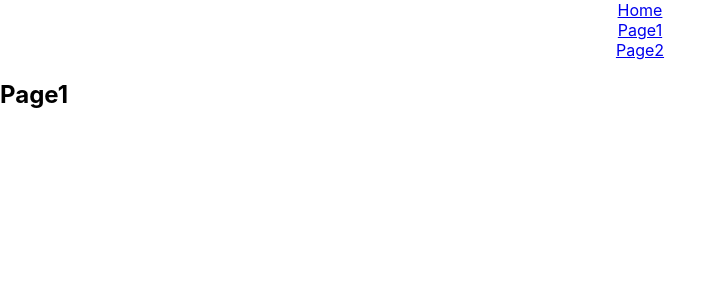
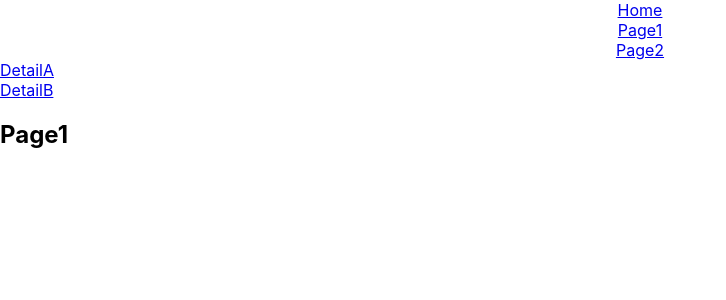
Before and after one commit to hinoharashinya/react-commentary, a React (Create React App) app: page /page1 in a window 1280 px wide. Shown: the top 300 px of the page, without its empty margins (0-726 px from the left). Built offline with nearby package versions, Linux system fonts and the light colour scheme.

Commit message:
add detail page

```diff
--- /dev/null
+++ b/src/components/routing/DetailA.jsx
@@ -0,0 +1,7 @@
+export const DetailA = () => {
+  return(
+    <>
+      <h2>DetailA</h2>
+    </>
+  );
+}
--- /dev/null
+++ b/src/components/routing/DetailB.jsx
@@ -0,0 +1,7 @@
+export const DetailB = () => {
+  return(
+    <>
+      <h2>DetailB</h2>
+    </>
+  );
+}
--- a/src/components/routing/Page1.jsx
+++ b/src/components/routing/Page1.jsx
@@ -1,6 +1,11 @@
+import {Link} from "react-router-dom";
+
 export const Page1 = () => {
   return(
     <>
+      <Link to="/page1/detailA">DetailA</Link>
+      <br />
+      <Link to="/page1/detailB">DetailB</Link>
       <h2>Page1</h2>
     </>
   );
--- a/src/components/routing/Routes.jsx
+++ b/src/components/routing/Routes.jsx
@@ -3,6 +3,8 @@ import {Switch, Route} from "react-router-dom";
 import {Home} from "./Home";
 import {Page1} from "./Page1";
 import {Page2} from "./Page2";
+import {DetailA} from "./DetailA";
+import {DetailB} from "./DetailB";
 
 export const Routes = () => {
   return(
@@ -11,9 +13,23 @@ export const Routes = () => {
         <Route exact path="/">
           <Home />
         </Route>
-        <Route path="/page1">
-          <Page1 />
-        </Route>
+        <Route
+          path="/page1"
+          render={({match: {url}}) => (
+            <Switch>
+              <Route exact path={url}>
+                <Page1 />
+              </Route>
+              <Route path={`${url}/detailA`}>
+                <DetailA />
+              </Route>
+              <Route path={`${url}/detailB`}>
+                <DetailB />
+              </Route>
+            </Switch>
+          )}
+        />
+
         <Route path="/page2">
           <Page2 />
         </Route>
```
